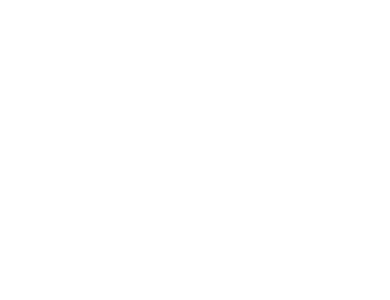
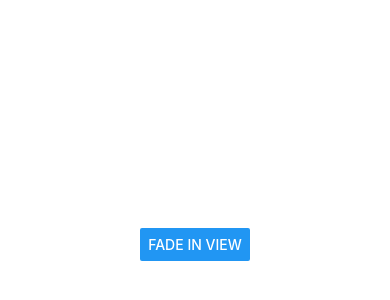
Before and after one commit to PetzInfo/ReactNativeAnimated, a React Native app: screen / in a window 390 px wide. Shown: the part 216-516 px from the top of the page. Built offline with nearby package versions, Linux system fonts and the light colour scheme.

Commit message:
Use FadeInView in Homescreen

```diff
--- a/screens/HomeScreen.tsx
+++ b/screens/HomeScreen.tsx
@@ -1,25 +1,43 @@
-import React from 'react';
-import { View, Text, StyleSheet } from 'react-native';
+// src/screens/HomeScreen.tsx
+import React, { useState } from 'react';
+import { View, Text, StyleSheet, Button, SafeAreaView } from 'react-native';
 import FadeInView from '../animations/FadeInView';
 
 const HomeScreen: React.FC = () => {
+  const [fadeIn, setFadeIn] = useState(false);
+  const [fadeOut, setFadeOut] = useState(false);
+
   return (
-    <View style={{ flex: 1, justifyContent: 'center', alignItems: 'center' }}>
-      <FadeInView style={styles.container}>
-        <Text style={{ fontSize: 28, textAlign: 'center', margin: 10 }}>Fading in</Text>
+    <SafeAreaView style={styles.container}>
+      <FadeInView style={styles.fadingContainer} trigger={fadeIn}>
+        <Text style={styles.fadingText}>Content of the FadeInView</Text>
       </FadeInView>
+      <View style={styles.buttonRow}>
+        <Button title="Fade In View" onPress={() => setFadeIn(prev => !prev)} />
       </View>
+    </SafeAreaView>
   );
 };
 
-
 const styles = StyleSheet.create({
   container: {
+    flex: 1,
+    alignItems: 'center',
+    justifyContent: 'center',
+  },
+  fadingContainer: {
     padding: 16,
     backgroundColor: 'powderblue',
-        alignItems: 'center',
-        justifyContent: 'center',
     borderRadius: 8,
+    marginBottom: 10,
+  },
+  fadingText: {
+    fontSize: 28,
+  },
+  buttonRow: {
+    flexBasis: 100,
+    justifyContent: 'space-evenly',
+    marginVertical: 16,
   },
 });
 
```
Lines whose indentation alone changed are shown as unchanged.
